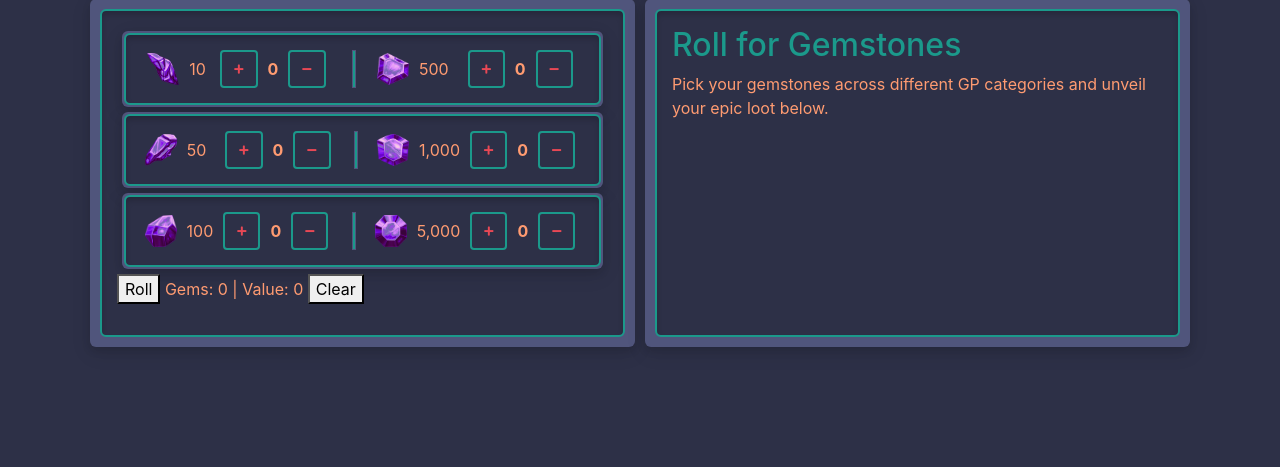
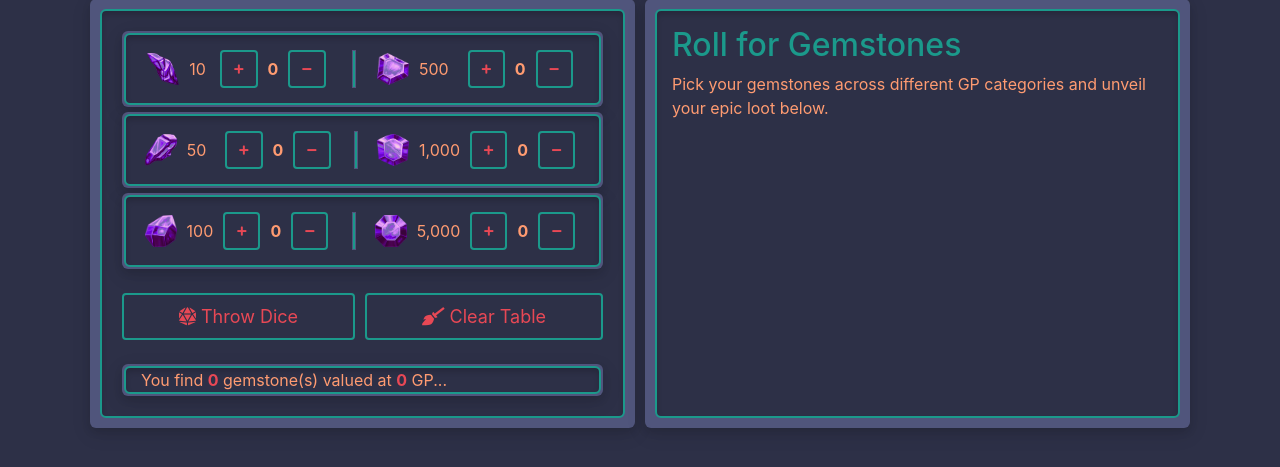
Before and after one commit to Stephanie-Burns/gemstone_roller_demo, a Django app: page /treasure/gemstone/roll/ in a window 1280 px wide. Shown: the part 106-573 px from the top of the page. Run offline with Django 4.2, Linux system fonts and the light colour scheme; some libraries are stand-ins or nearby versions.

Commit message:
styling for gem counter

```diff
--- a/static/css/landing.css
+++ b/static/css/landing.css
@@ -97,13 +97,24 @@ em {
     transition: all 0.3s ease;
 }
 
+.my-btn:hover {
+    background-color: #1b998b;
+    color: #ffffff;
+}
+
+.my-btn:active {
+    color: #ffffff;
+    background-color: #e84855;
+}
+
 .my-btn-primary {
     background-color: transparent;
     color: #e84855;
     border: 2px solid #1b998b;
 }
-
-
+.my-btn-large {
+    font-size: large;
+}
 /* === Form Styles === */
 input, textarea, select {
     background-color: #50557c;
@@ -249,6 +260,10 @@ td {
     margin-left: 5px;
 
 }
+.x {
+    margin-left: 5px;
+    margin-right: 5px;
+}
 
 
 /* === ScrollBar Styles === */
--- a/treasure/templates/treasure/gemstone-roll.html
+++ b/treasure/templates/treasure/gemstone-roll.html
@@ -6,10 +6,6 @@
      <section class="container">
 
          <div class="container">
-
-
-
-
              <div class="row">
                  <div class="outer-content-container col order-2 order-lg-1">
                      <div class="inner-content-container">
@@ -66,17 +62,24 @@
                                  </div>
                              </div>
 
-                    <p>
-                        <button type="submit">Roll</button>
-                     Gems: <span id="gemstone-count">0</span> |
-                        Value: <span id="gemstone-value">0</span>
-                     <button type="button" onclick="clearCounts()">Clear</button>
+                             <div>
+                                 <div class="d-flex mt-4">
+                                     <button class="my-btn my-btn-primary my-btn-large flex-grow-1 x" type="submit"><i class="fas fa-dice-d20"></i>  Throw Dice</button>
+                                     <button class="my-btn my-btn-primary my-btn-large flex-grow-1 x" type="button" onclick="clearCounts()"><i class="fas fa-broom"></i>  Clear Table</button>
+                                 </div>
+                             </div>
 
-                    </p>
+                             <div class="outer-content-container outer-content-small-border mt-4">
+                                 <div class="inner-content-container pt-0 pb-0">
 
+                                     You find <strong><span id="gemstone-count">0</span></strong> gemstone(s)
+                                     valued at <strong><span id="gemstone-value">0</span></strong> GP...
+                                 </div>
+                             </div>
                         </form>
                      </div>
                  </div>
+
                  <div class="outer-content-container col order-1 order-lg-2">
                      <div class="inner-content-container">
                          <h2>Roll for Gemstones</h2>
@@ -88,12 +91,9 @@
              </div>
 
          </div>
-
-
  </section>
 
     <div id="gemstone-results" class="container"></div>
 
-
     <script src="{% static 'js/gemstone-roller.js' %}"></script>
 {% endblock %}
```
Lines whose indentation alone changed are shown as unchanged.
